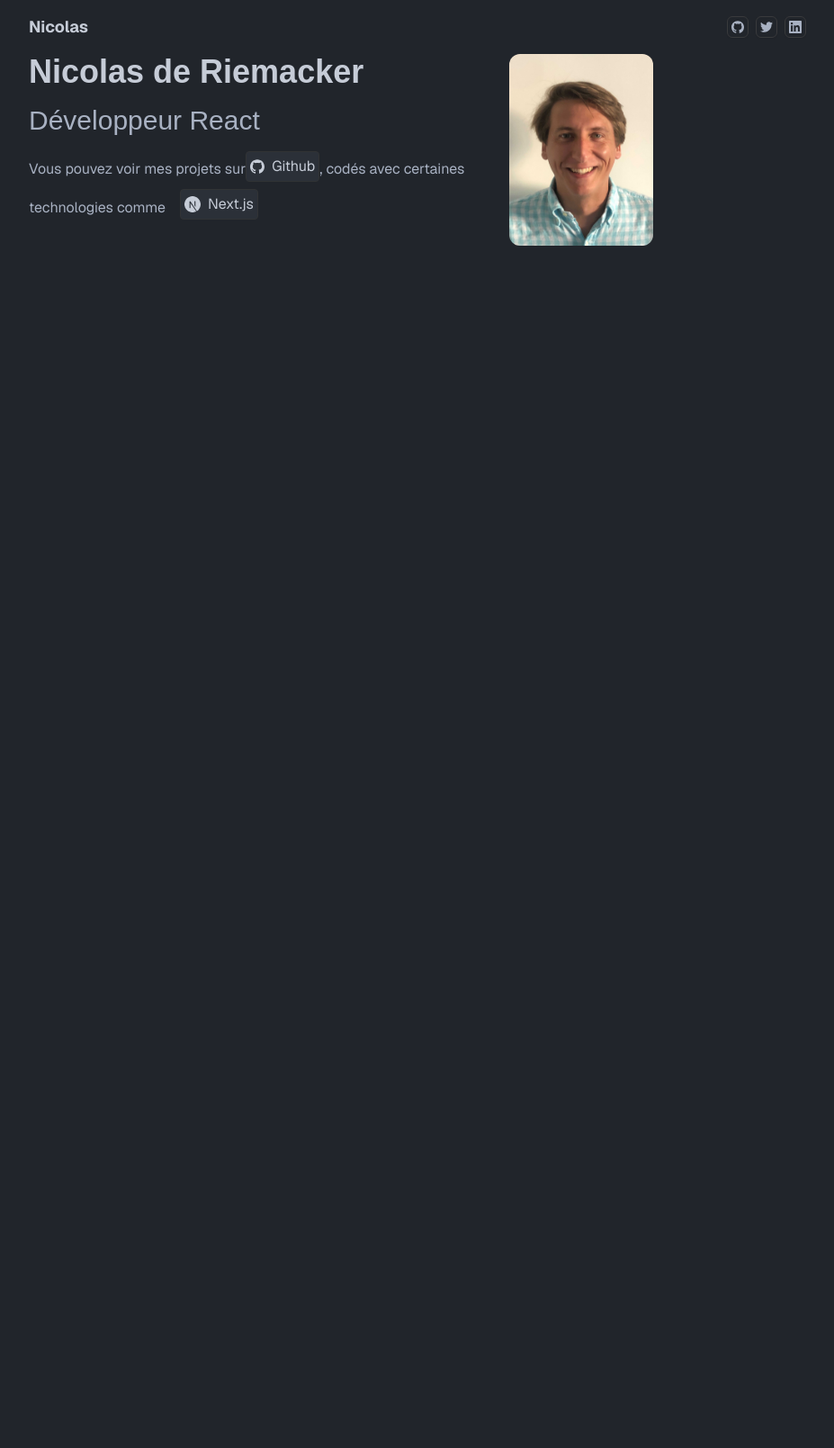
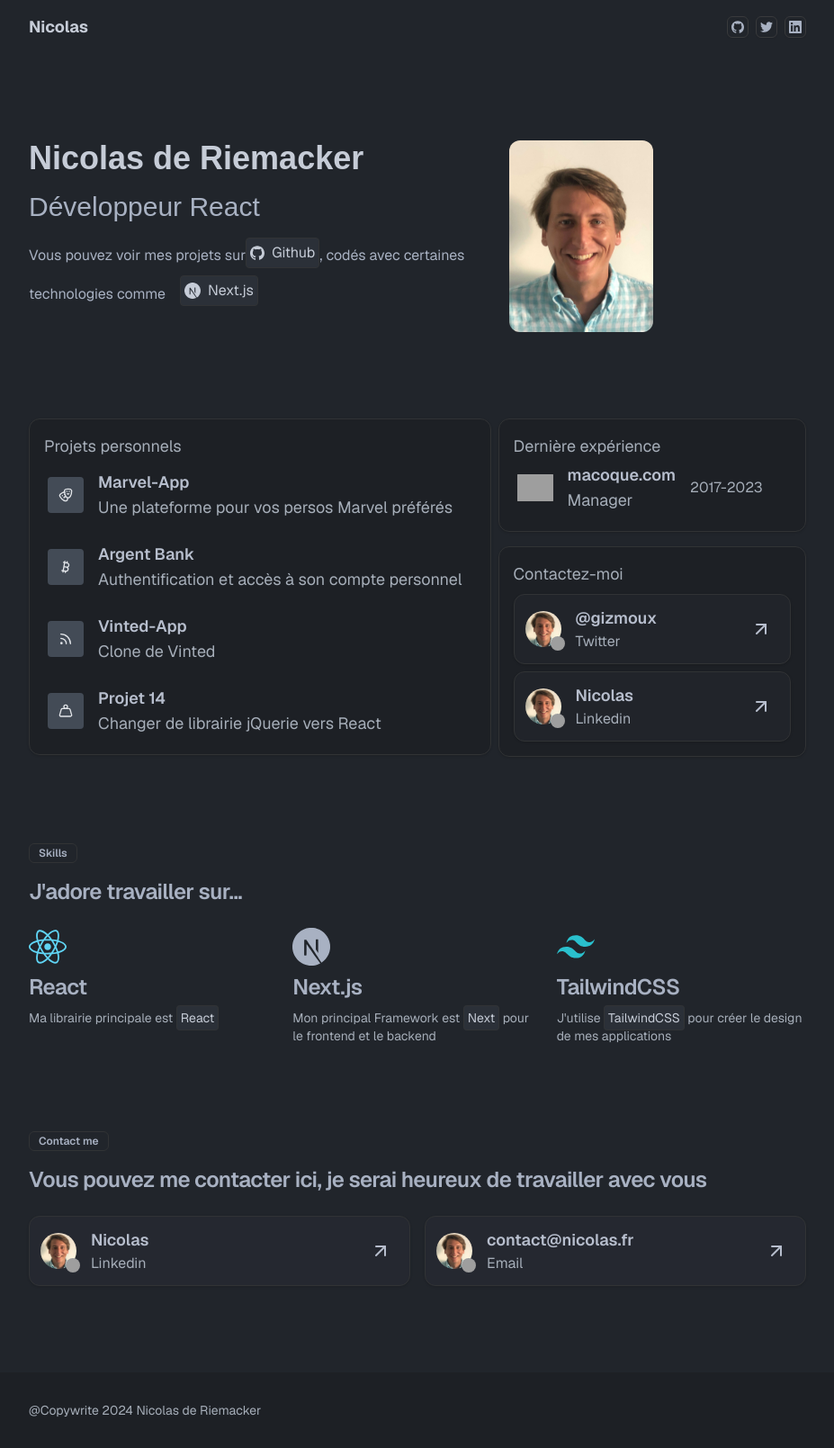
Before and after one commit to Gizmoux/nicolas-portfolio, a Next.js app: page / in a window 1280 px wide. Shown: the whole page at 90% size, without its empty margins (176-1103 px from the left). Before the commit the page ends 800 px from the top, so only its background shows below. Built offline with nearby package versions, Linux system fonts and the light colour scheme; grey boxes are pictures that could not be loaded; a web font is replaced by a local one.

Commit message:
Add all components in page

```diff
--- a/app/page.tsx
+++ b/app/page.tsx
@@ -1,13 +1,37 @@
 import Image from 'next/image';
+import Contact from './_components/Contact';
 import Header from './_components/Header';
 import Section from './_components/Section';
+import Skills from './_components/Skills';
 import Hero from './_components/Hero';
+import Spacing from './_components/Spacing';
+import Status from './_components/Status';
+import Footer from './_components/Footer';
 
 export default function Home() {
 	return (
 		<main>
 			<Header />
+
+			<Spacing size="md" />
+
 			<Hero />
+
+			<Spacing size="md" />
+
+			<Status />
+
+			<Spacing size="md" />
+
+			<Skills />
+
+			<Spacing size="md" />
+
+			<Contact />
+
+			<Spacing size="md" />
+
+			<Footer />
 		</main>
 	);
 }
```
